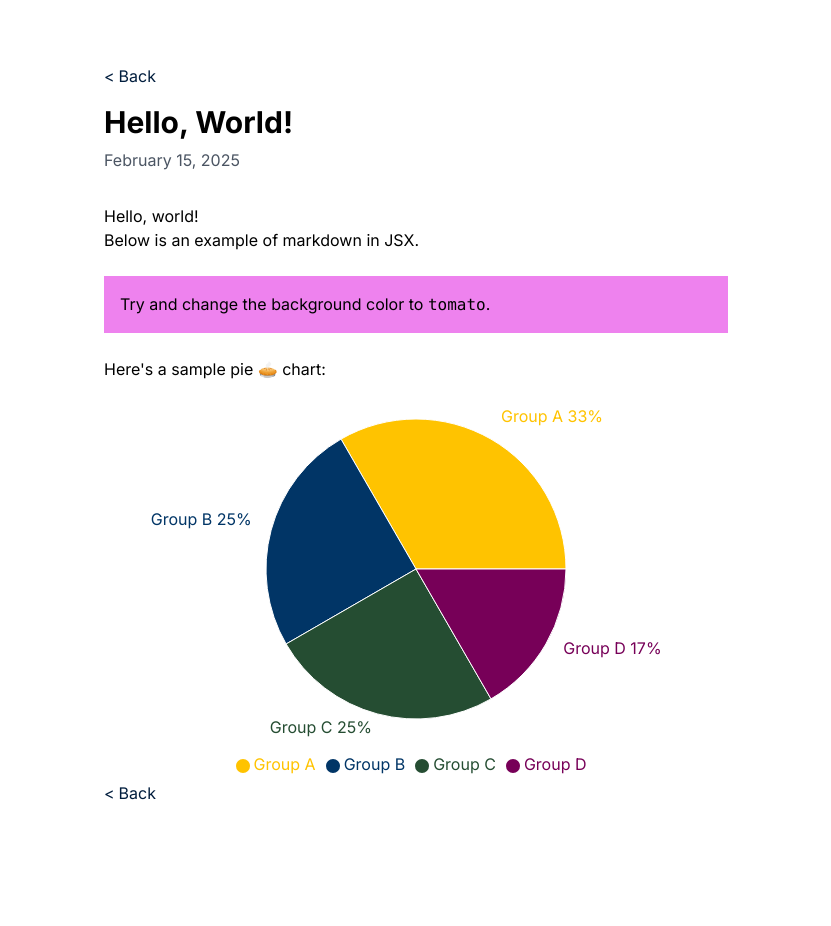
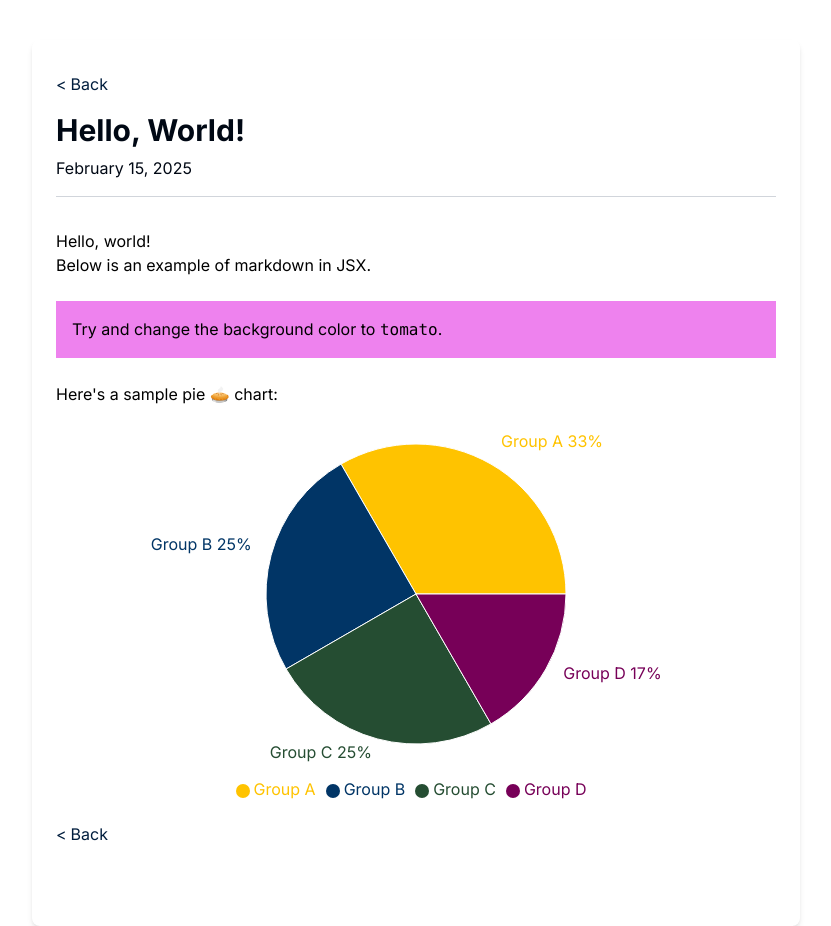
Before and after one commit to corey-stidston/blog, a Next.js app: page /blog/hello-world in a window 1280 px wide. Shown: the whole page, without its empty margins (224-1055 px from the left). Before the commit the page ends 885 px from the top, so only its background shows below. Built offline with nearby package versions, Linux system fonts and the light colour scheme.

Commit message:
feat: consistent styling between pages

```diff
--- a/src/app/blog/[slug]/page.tsx
+++ b/src/app/blog/[slug]/page.tsx
@@ -34,11 +34,12 @@ export default async function Post({
   metadata.description = matterResult.data.description
 
   return (
-    <article className="max-w-2xl mx-auto px-6 py-16">
+    <div className="mt-10 max-w-3xl mx-auto px-6 pt-8 pb-16 rounded-lg bg-gray-20 shadow-md">
       <BackButton />
+      <article>
         <header className="mb-8">
-        <h1 className="text-3xl font-bold mb-2">{matterResult.data.title}</h1>
-        <p className="text-gray-600">
+          <h1 className="text-3xl font-bold mb-2 text-primary">{matterResult.data.title}</h1>
+          <p className="text-primary pb-4 border-b border-gray-300">
             {new Date(matterResult.data.date).toLocaleDateString('en-US', {
               year: 'numeric',
               month: 'long',
@@ -54,7 +55,10 @@ export default async function Post({
           />
         </div>
 
+        <div className="mt-4">
           <BackButton />
+        </div>
       </article>
+    </div>
   )
 }
--- a/src/app/page.tsx
+++ b/src/app/page.tsx
@@ -38,7 +38,7 @@ export default function Home() {
   const posts = getPostMetadata()
 
   return (
-    <div className="mt-10 max-w-3xl mx-auto px-6 pt-8 pb-16 rounded-lg bg-gray-100 shadow-lg">
+    <div className="mt-10 max-w-3xl mx-auto px-6 pt-8 pb-16 rounded-lg bg-gray-20 shadow-md">
       <header className="mb-8">
         <h1 className="text-3xl font-bold mb-2 text-primary">My Blog</h1>
         <p className="text-primary border-b border-gray-300 pb-4">
```
Lines whose indentation alone changed are shown as unchanged.
